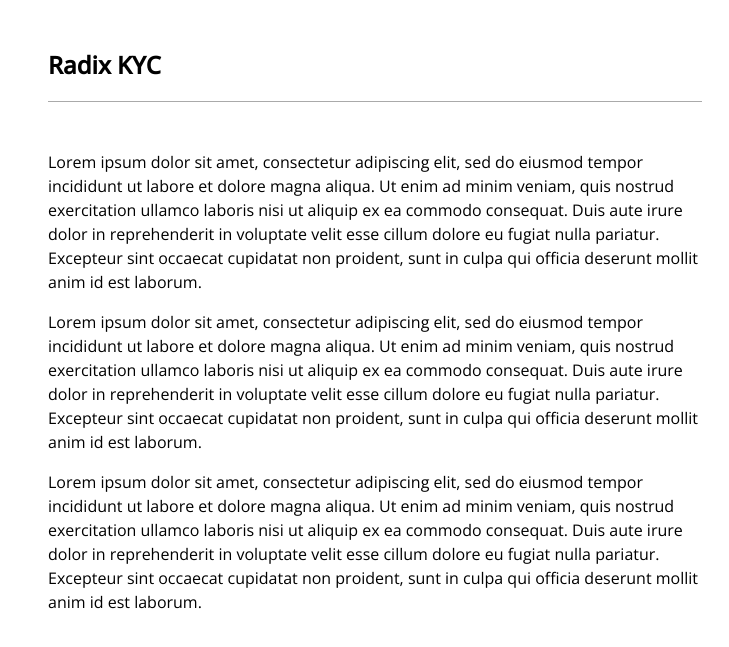
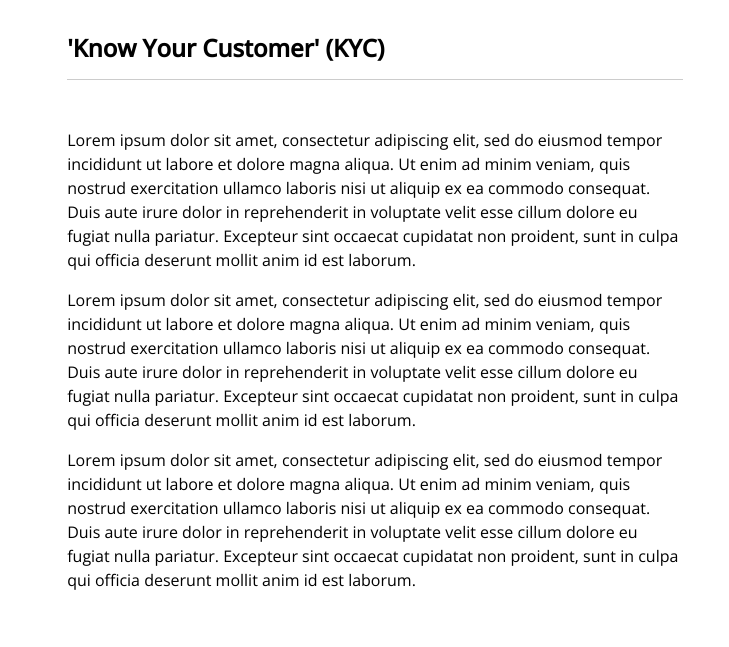
Before and after one commit to FieldMarshallVague/kyc-ui, a website built with webpack: page client/about.html in a window 1280 px wide. Shown: the part 107-754 px from the top of the page, without its empty margins (265-994 px from the left). Built offline with nearby package versions, Linux system fonts and the light colour scheme; no server answers.

Commit message:
tidying up styles

```diff
--- a/client/about.html
+++ b/client/about.html
@@ -27,7 +27,7 @@
         </ul>
       </nav>
       <div class="copy">
-        <h2>Radix KYC</h2>
+        <h2>'Know Your Customer' (KYC)</h2>
         <p>Lorem ipsum dolor sit amet, consectetur adipiscing elit, sed do eiusmod tempor incididunt ut labore et dolore magna aliqua. Ut enim ad minim veniam, quis nostrud exercitation ullamco laboris nisi ut aliquip ex ea commodo consequat. Duis aute irure dolor in reprehenderit in voluptate velit esse cillum dolore eu fugiat nulla pariatur. Excepteur sint occaecat cupidatat non proident, sunt in culpa qui officia deserunt mollit anim id est laborum.</p>
         <p>Lorem ipsum dolor sit amet, consectetur adipiscing elit, sed do eiusmod tempor incididunt ut labore et dolore magna aliqua. Ut enim ad minim veniam, quis nostrud exercitation ullamco laboris nisi ut aliquip ex ea commodo consequat. Duis aute irure dolor in reprehenderit in voluptate velit esse cillum dolore eu fugiat nulla pariatur. Excepteur sint occaecat cupidatat non proident, sunt in culpa qui officia deserunt mollit anim id est laborum.</p>
         <p>Lorem ipsum dolor sit amet, consectetur adipiscing elit, sed do eiusmod tempor incididunt ut labore et dolore magna aliqua. Ut enim ad minim veniam, quis nostrud exercitation ullamco laboris nisi ut aliquip ex ea commodo consequat. Duis aute irure dolor in reprehenderit in voluptate velit esse cillum dolore eu fugiat nulla pariatur. Excepteur sint occaecat cupidatat non proident, sunt in culpa qui officia deserunt mollit anim id est laborum.</p>
--- a/client/style.css
+++ b/client/style.css
@@ -67,12 +67,13 @@ nav ul li a:hover {
 }
 
 .copy {
-  padding: 0 2em;
+  padding: 0 3.2em;
 }
 .copy h2 {
-  line-height:3em;
-  border-bottom: 1px solid #aaa;
+  line-height: 1.6em;
+  border-bottom: 1px solid #ccc;
   margin-bottom: 2em;
+  padding-bottom: 0.5em;
 }
 .copy p {
   margin: 1em 0;
```
